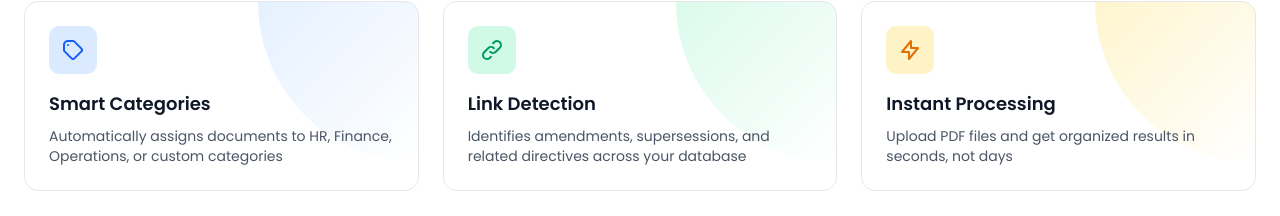
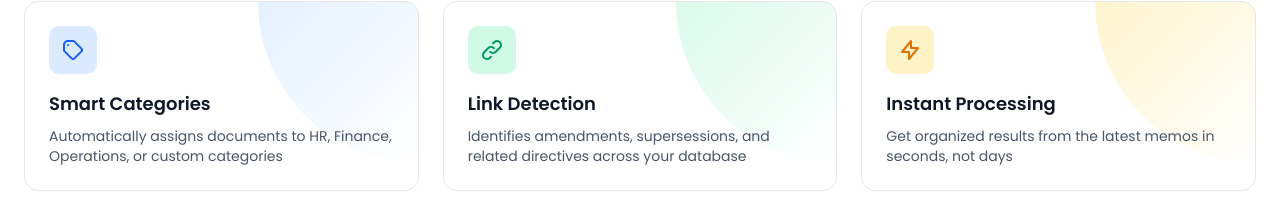
Before and after one commit to Nethaiah/deped-semantic-docs, a Next.js app: page / in a window 1280 px wide. Shown: the part 2412-2628 px from the top of the page. Built offline with nearby package versions, Linux system fonts and the light colour scheme; no server answers; the database is empty.

Commit message:
remove upload pdf in landing page

```diff
--- a/src/app/page.tsx
+++ b/src/app/page.tsx
@@ -374,7 +374,7 @@ export default function Home() {
                     Instant Processing
                   </h4>
                   <p className="text-sm text-gray-600">
-                    Upload PDF files and get organized results in seconds, not
+                    Get organized results from the latest memos in seconds, not
                     days
                   </p>
                 </div>
```
